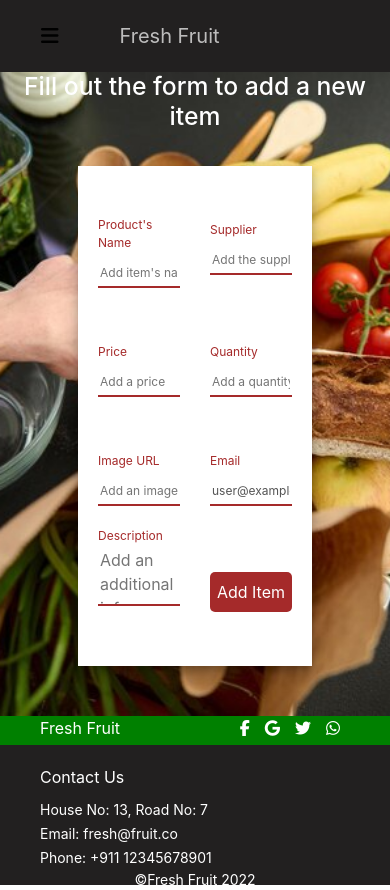
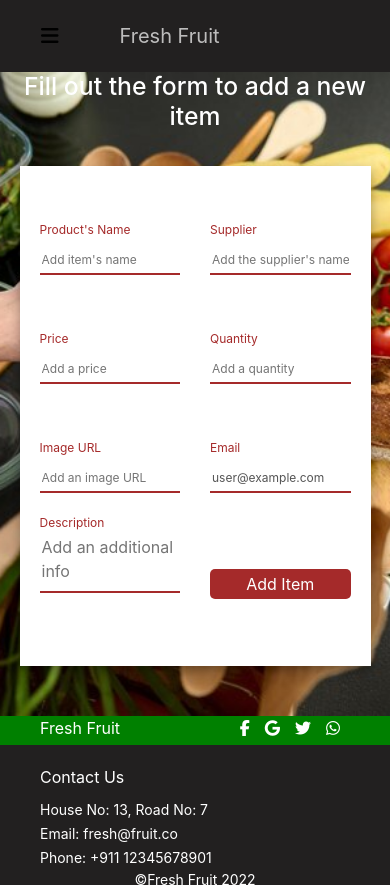
Before and after one commit to faridulhaque/Fresh-Fruit, a React (Create React App) app: page /addNewItem in a window 390 px wide. Built offline with nearby package versions, Linux system fonts and the light colour scheme; no server answers; sample sign-in values are in the browser's storage.

Commit message:
responsive done

```diff
--- a/src/components/AddNewItem/AddNewItem.css
+++ b/src/components/AddNewItem/AddNewItem.css
@@ -95,3 +95,22 @@ body{
     color: brown;
 
 }
+@media only screen and (max-width: 600px) {
+    .form-container-addNewItem{
+
+        width: 90%;
+
+        margin-left: 5%;
+
+
+    }
+    .btn-submit-ani{
+
+        height: 30px;
+        font-size: auto;
+
+    }
+    .label-ani{
+        font-size: auto;
+    }
+  }
--- a/src/components/ManageItems/ManageItems.js
+++ b/src/components/ManageItems/ManageItems.js
@@ -44,7 +44,7 @@ const ManageItems = () => {
         {loading && <ClipLoader color={"red"} loading={loading} size={100} />}
       </div>
 
-      <h1 className="text-center mt-3 mb-5">Manage Items</h1>
+      <h1 className="text-center mt-5 mb-5">Manage Items</h1>
 
       <div className="container">
         <button
@@ -54,7 +54,7 @@ const ManageItems = () => {
           Add New Item{" "}
         </button>
         <div>
-          <table className="table mt-5 w-sm-25">
+          <table className="table mt-5">
             <thead>
               <tr>
                 <th scope="col">ID</th>
--- a/src/components/ManageItems/mangeItems.css
+++ b/src/components/ManageItems/mangeItems.css
@@ -42,7 +42,9 @@
   transform: translate(-50%, -50%);
 }
 @media only screen and (max-width: 570px) {
-  .table{
-    width: 100% !important;
+
+  .btn-manageItem-toAddNewItem{
+    position: static;
+
   }
 }
--- a/src/components/MyItems/MyItems.js
+++ b/src/components/MyItems/MyItems.js
@@ -48,7 +48,7 @@ const MyItems = () => {
   };
   return (
     <div className="myItems-container container">
-      <h2 className="text-center">My Items</h2>
+      <h2 className="text-center mt-sm-5">My Items</h2>
       <table className="table mt-5">
         <thead>
           <tr>
--- a/src/components/Navbar/Navbar.js
+++ b/src/components/Navbar/Navbar.js
@@ -114,7 +114,7 @@ const Navbar = () => {
                   <li>
                     <hr className="dropdown-divider" />
                   </li>
-                  <li className="dropdown-signOut">
+                  <li className="">
                     <button onClick={logout} className="dropdown-item">
                       Sign Out
                     </button>
```
